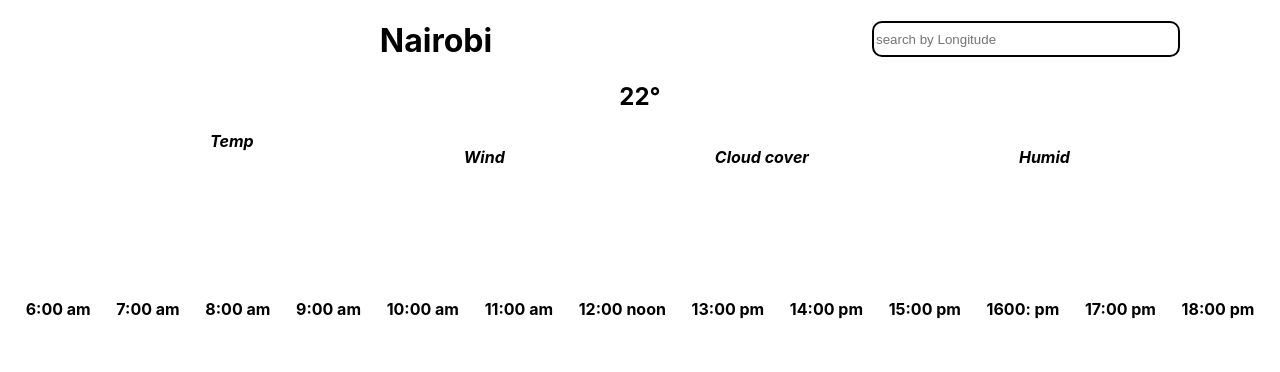
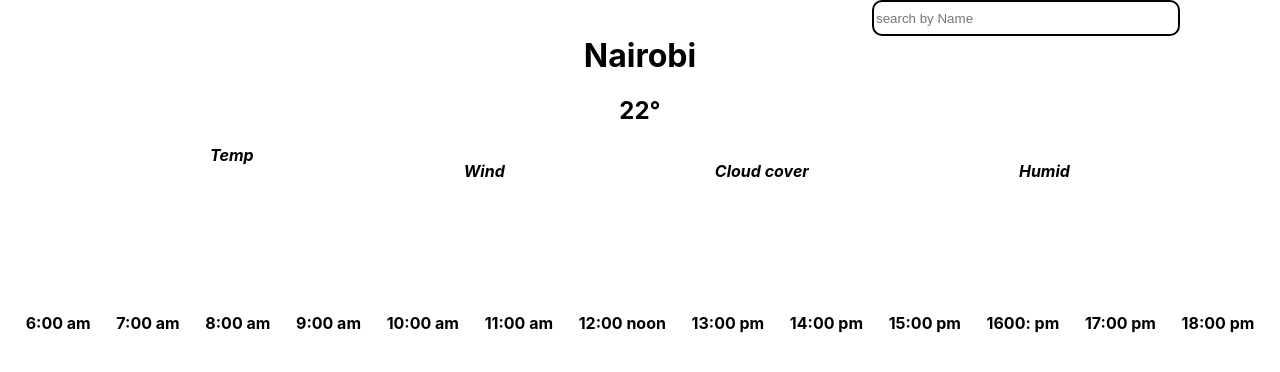
Before and after one commit to Sieva-cmd/Weather-app, a React (Create React App) app: page / in a window 1280 px wide. Shown: the top 372 px of the page. Built offline with nearby package versions, Linux system fonts and the light colour scheme.

Commit message:
clear float to the right

```diff
--- a/src/App.css
+++ b/src/App.css
@@ -1,6 +1,6 @@
-.App {
+.app {
     text-align: center;
-    top: 100px
+    clear: right;
 }
 
 .elements {
--- a/src/App.js
+++ b/src/App.js
@@ -10,12 +10,13 @@ function App() {
 
        <>
        <div className='search'>
-        <input   type='text' placeholder='search by Longitude' />
+        <input type='text' placeholder='search by Name' />
        </div>
-       <div className='App'>
+       <div className='app'>
         <h1> Nairobi</h1>
         <h2>22°</h2>
        </div>
+
        <div className='elements'>
         <div><i className="fa-solid fa-temperature-snow">Temp</i> </div>
         <div> <p>  <i className="fa-solid fa-wind">Wind</i></p></div>
```
